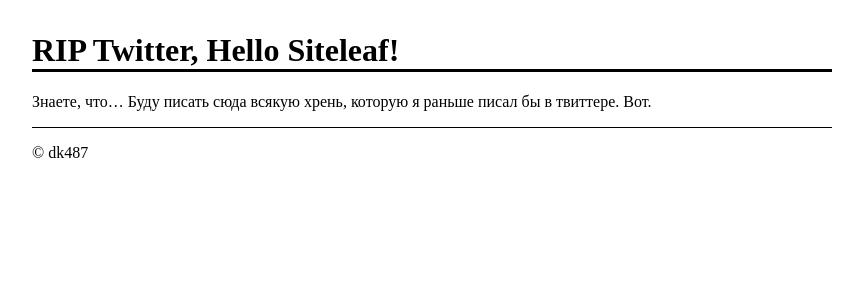
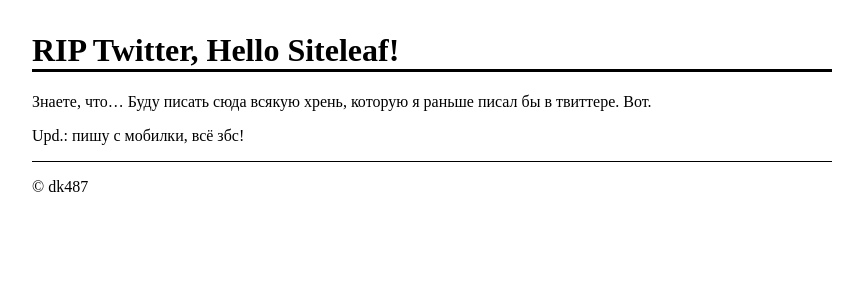
Before and after one commit to dk487/test.de.co.ua, a Jekyll site: the page built from _posts/2020-07-21-rip-twitter-hello-siteleaf.markdown, in a window 1280 px wide. Shown: the top 300 px of the page, without its empty margins (208-1071 px from the left). Built offline with Jekyll 4.4.1, drawn with Linux system fonts in a browser that asks for light colours.

Commit message:
Updated Rip Twitter Hello Siteleaf

```diff
--- a/_posts/2020-07-21-rip-twitter-hello-siteleaf.markdown
+++ b/_posts/2020-07-21-rip-twitter-hello-siteleaf.markdown
@@ -4,3 +4,5 @@ date: 2020-07-21 03:34:00 +03:00
 ---
 
 Знаете, что… Буду писать сюда всякую хрень, которую я раньше писал бы в твиттере. Вот.
+
+Upd.: пишу с мобилки, всё збс!
```
